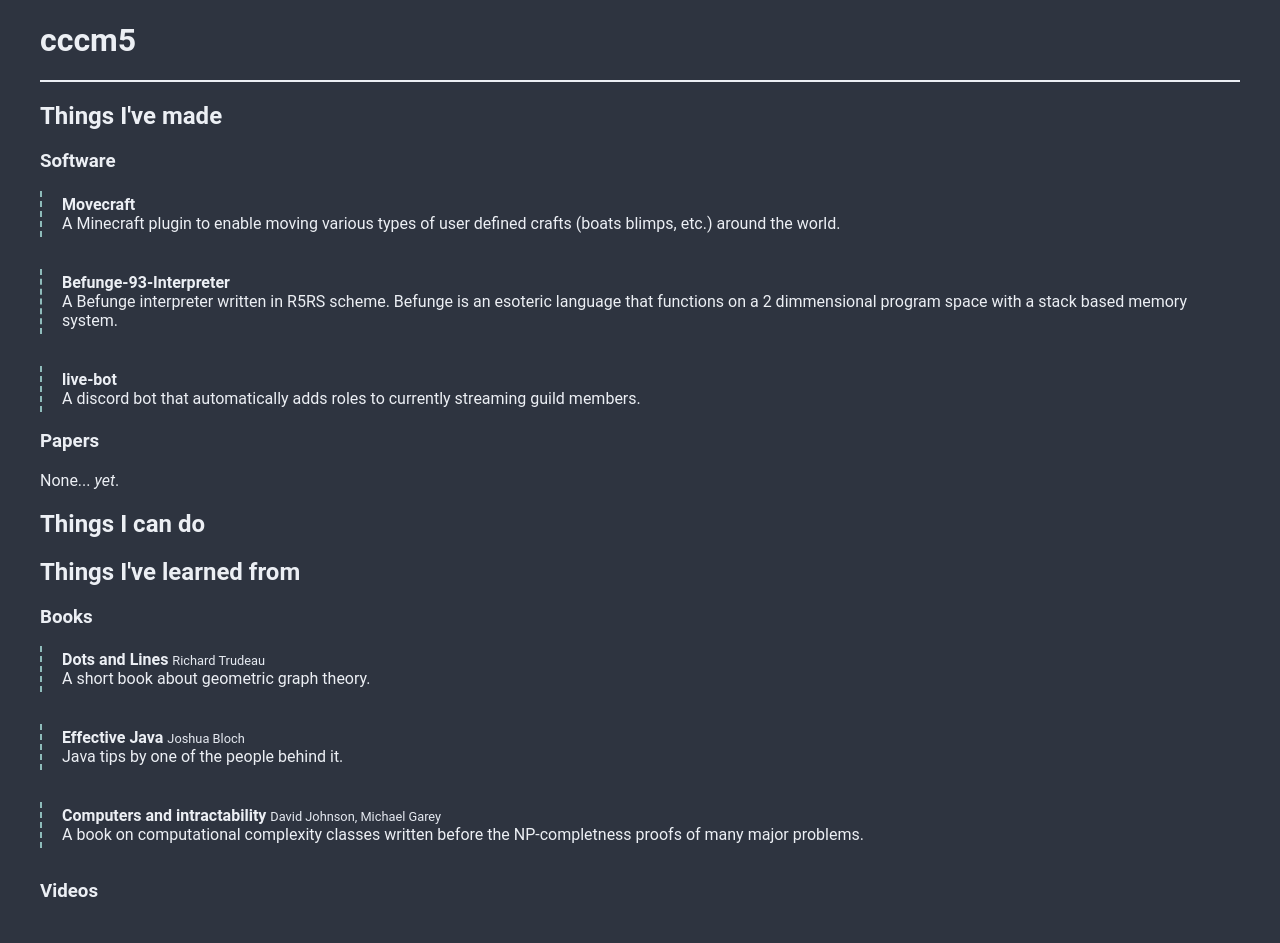
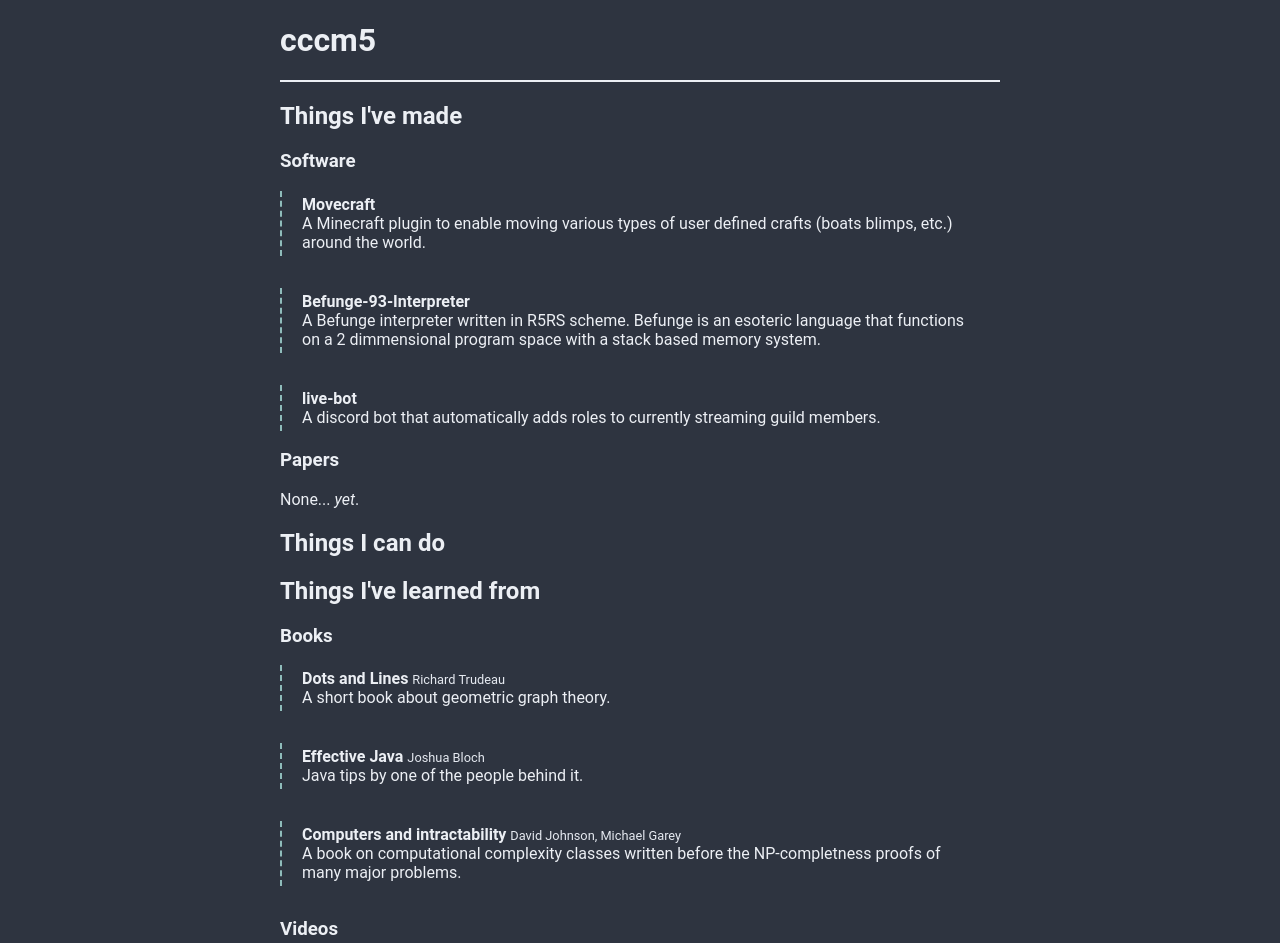
Before and after one commit to oh-noey/oh-noey.github.io, a plain HTML site: page index.html in a window 1280 px wide. Before the commit the page ends 921 px from the top, so only its background shows below. Drawn offline with Linux system fonts and the light colour scheme; a script that the page names is missing.

Commit message:
Squash content

```diff
--- a/index.html
+++ b/index.html
@@ -7,10 +7,11 @@
         <script src="script.js"></script>
     </head>
     <body>
+        <div class="constrain">
             <header>
                 <h1>cccm5</h1>
             </header>
-        <hr class="constrain" />
+            <hr />
             <section>
                 <article>
                     <h2>Things I've made</h2>
@@ -61,5 +62,6 @@
                         </div>
                 </article>
             </section>
+        </div>
     </body>
 </html>
--- a/style.css
+++ b/style.css
@@ -9,12 +9,10 @@ header {
     display: flex;
     align-items: center;
     height: 5em;
-    max-width: 75em;
     margin: 0px auto;
 }
 
 section {
-    max-width: 75em;
     margin: 0px auto;
     border-radius: 3px;
 }
@@ -25,7 +23,7 @@ section {
 
 .constrain {
     margin: 0px auto;
-    max-width: 75em;
+    max-width: 45em;
 }
 
 .header-profile {
@@ -62,6 +60,6 @@ hr {
     height: 1px;
     border: 0;
     border-top: 2px solid #eceff4;
-    margin: 1em 0;
+    margin: 0 0;
     padding: 0;
 }
```
Lines whose indentation alone changed are shown as unchanged.
